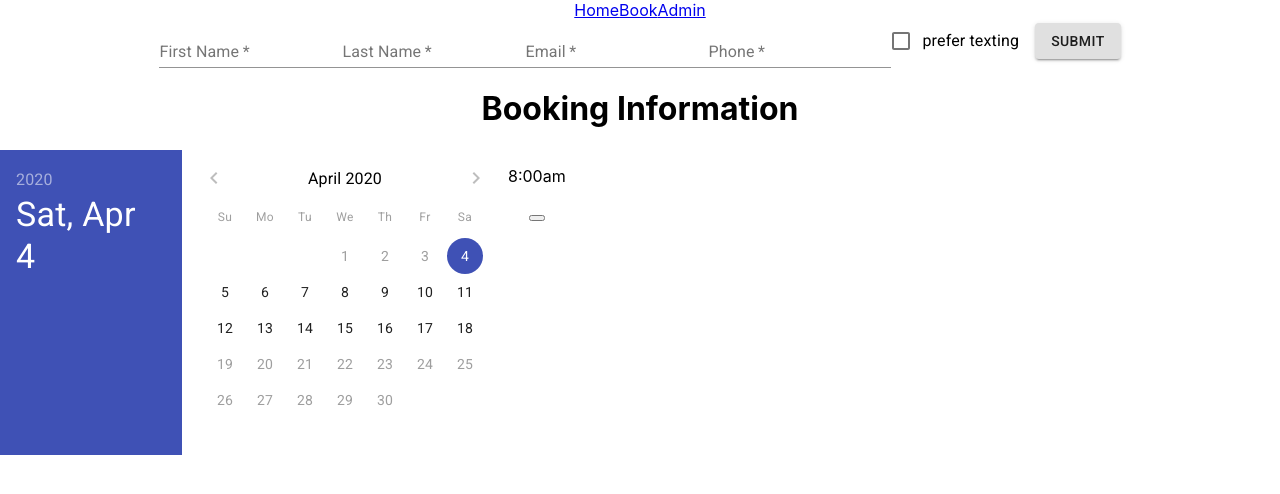
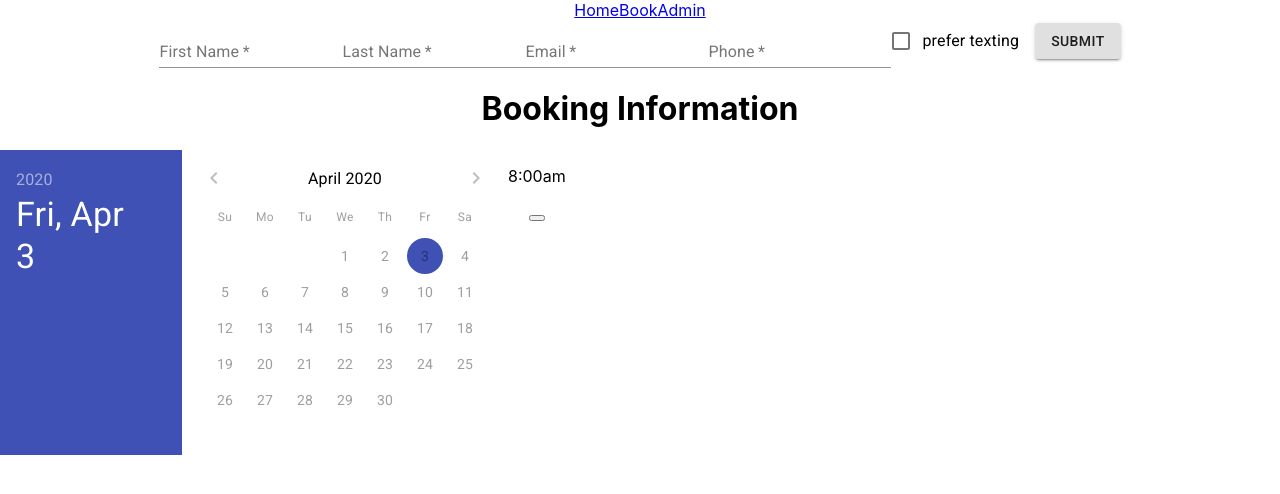
Before and after one commit to julienguyenn/car-detailing-site, a React (Create React App) app in the folder client/: page /book in a window 1280 px wide. Shown: the top 494 px of the page. Built offline with nearby package versions, Linux system fonts and the light colour scheme.

Commit message:
modularized get date from localstorage

```diff
--- a/client/src/booking/BookingDetails.js
+++ b/client/src/booking/BookingDetails.js
@@ -9,12 +9,14 @@ import {
 import { DatePicker } from "@material-ui/pickers";
 import TimeSlots from "./TimeSlots"
 import './styling/BookingDetails.css'
+import { getLastAddedDate } from '../helpers/getLastAddedDate'
 
 
 
 export default function BookingDetails() {
   const [date, changeDate] = useState(new Date());
 
+  let lastScheduledDate = getLastAddedDate() ? getLastAddedDate() : new Date();
 
   return (
     <div>
@@ -30,7 +32,7 @@ export default function BookingDetails() {
             onChange={changeDate}
             format="MM/dd/yyyy"
             minDate={addDays(new Date(), 1)}
-            maxDate={addDays(new Date(), 15)} // show available dates
+            maxDate={lastScheduledDate} // show available dates
           />
           <TimeSlots />
         </MuiPickersUtilsProvider>
```
